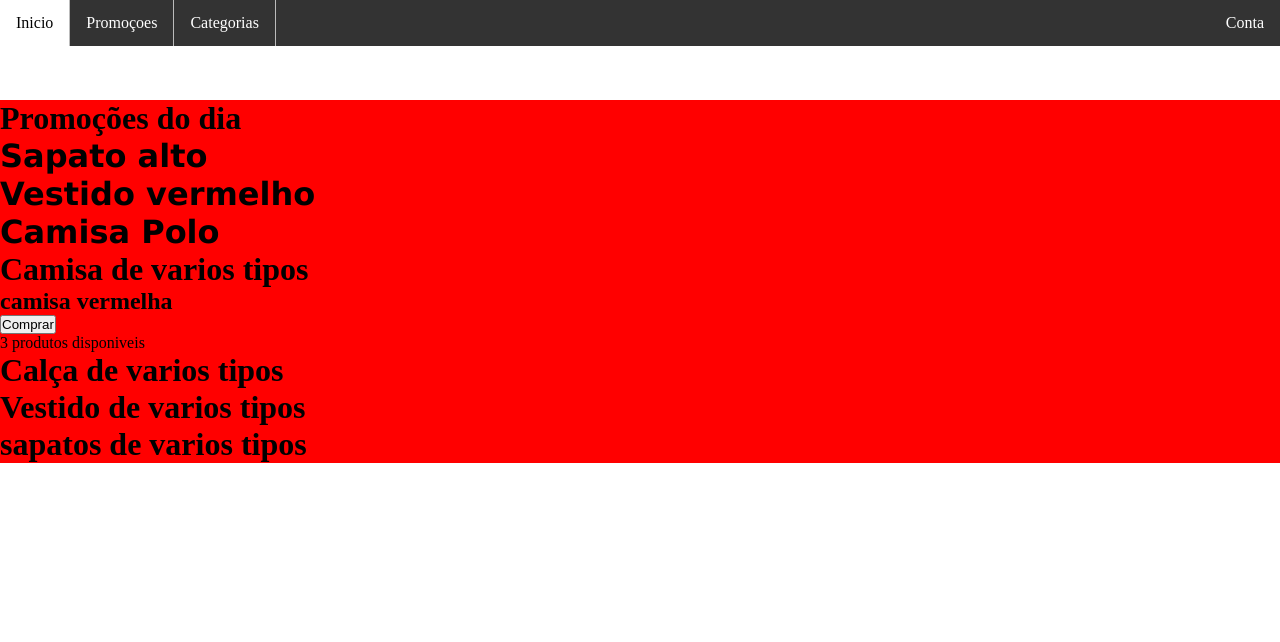
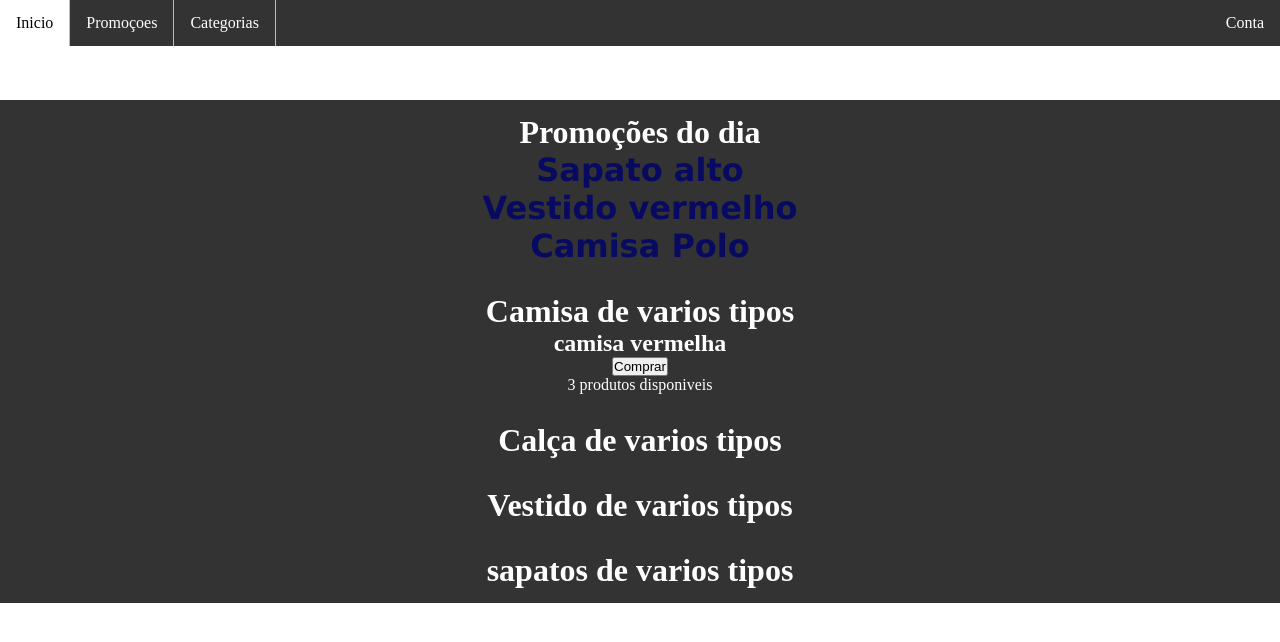
Before and after one commit to Taunt-byte/Javascript-loja-de-roupas, a plain HTML site: page index.html in a window 1280 px wide. Drawn offline with Linux system fonts and the light colour scheme.

Commit message:
Update dia 2

```diff
--- a/css/estilo.css
+++ b/css/styles.css
@@ -52,8 +52,13 @@
 /* Container */
 
 .container{
-    background-color: red;
+    background-color: rgb(51, 51, 51);
+    text-align: center;
+    padding: 14px 16px;
+    color: rgb(255, 255, 255);
 }
-.elemento-promo h1{
+
+.elemento h1{
     font-family: Verdana, Geneva, Tahoma, sans-serif;
+    color: rgb(8, 10, 97);
 }
--- a/index.html
+++ b/index.html
@@ -6,7 +6,7 @@
         <title></title>
         <meta name="description" content="">
         <meta name="viewport" content="width=device-width, initial-scale=1">
-        <link rel="stylesheet" href="css/estilo.css">
+        <link rel="stylesheet" href="css/styles.css">
     </head>
     <body>
         <main>
@@ -22,9 +22,10 @@
             <br>
             <br>
             <br>
+            <!--Promoções do dia-->
             <div id="promo" class="container">
                 <h1>Promoções do dia</h1>
-                <div class="elemento-promo">
+                <div class="elemento">
                     <h1>Sapato alto</h1>
                     <h1>Vestido vermelho</h1>
                     <h1>Camisa Polo</h1>
```
